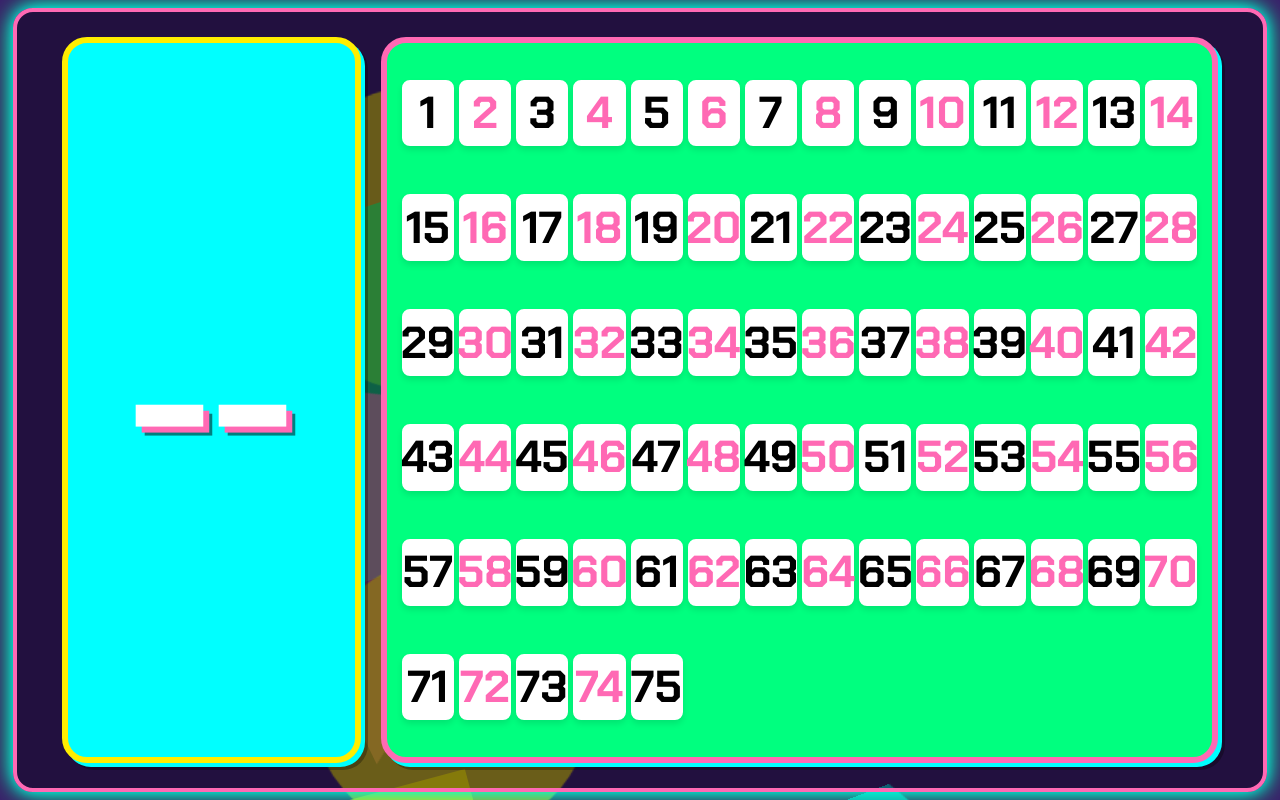
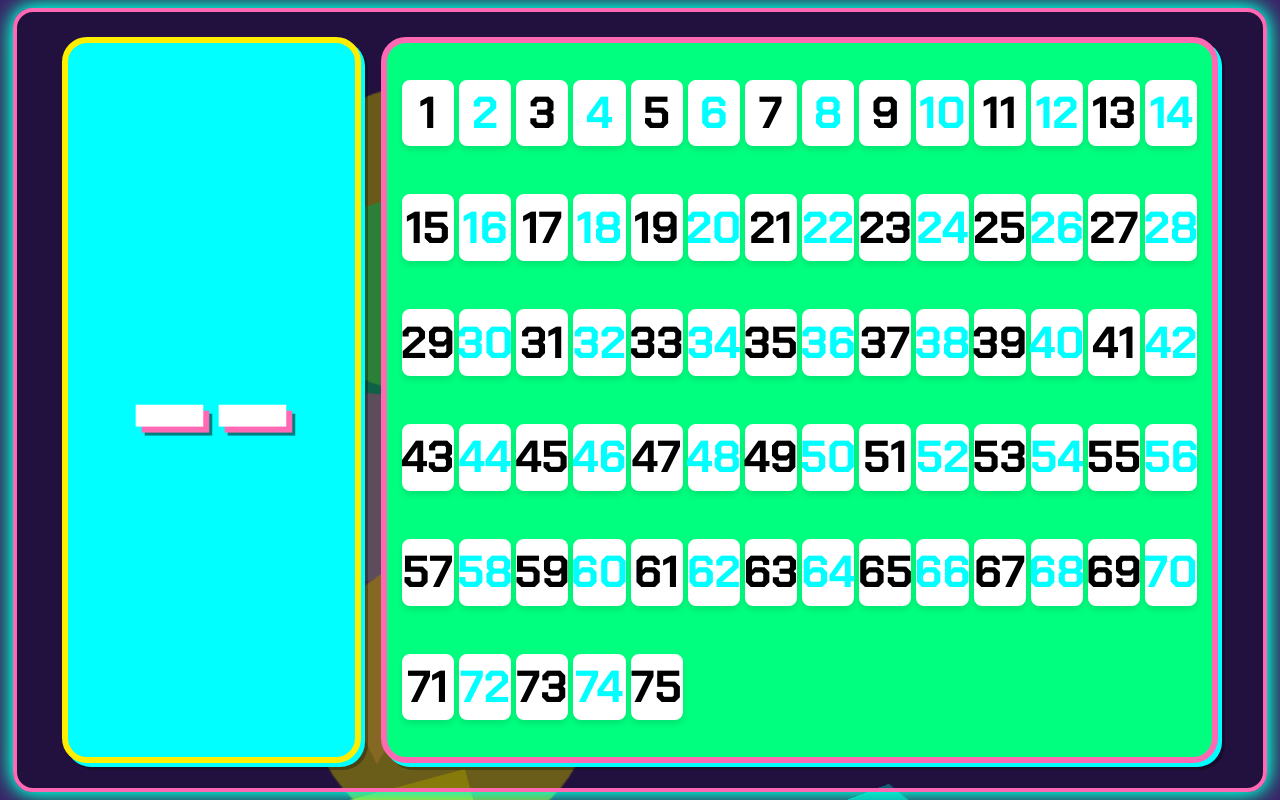
Before and after one commit to koreno1/sdfgh, a plain HTML site: page index.html in a window 1280 px wide. Drawn offline with Linux system fonts and the light colour scheme.

Commit message:
Update index.html

```diff
--- a/index.html
+++ b/index.html
@@ -190,9 +190,9 @@
         .number-item:nth-child(odd) {
             color: black;
         }
-        /* 偶数番目の数字の色をピンクに */
+        /* 偶数番目の数字の色を水色に */
         .number-item:nth-child(even) {
-            color: var(--color-pop-pink);
+            color: var(--color-pop-blue);
         }
         .number-item span {
             position: absolute;
```
